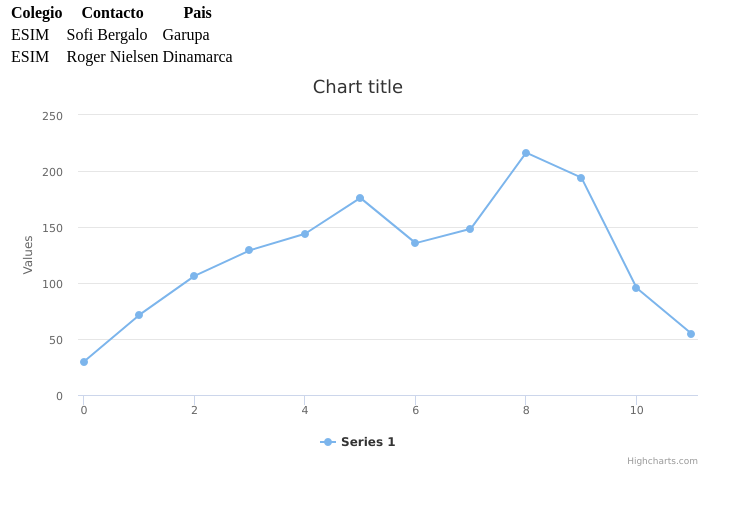
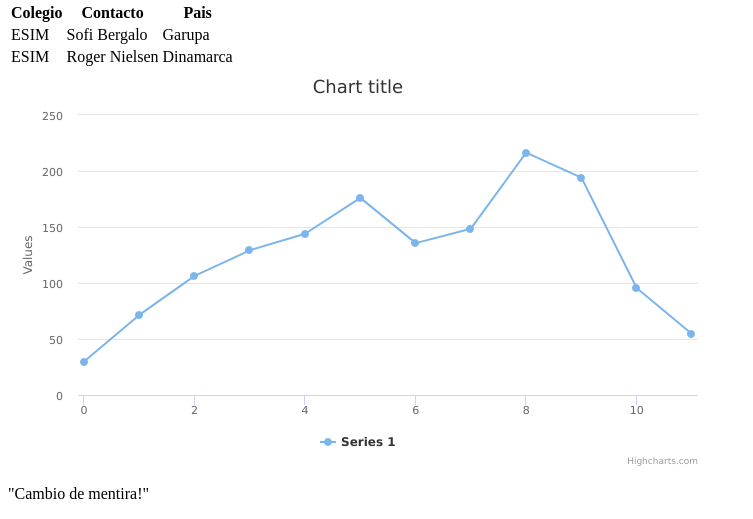
Before and after one commit to GonzaloAvila27/datamining-1, a plain HTML site: page index.html in a window 1280 px wide. Shown: the part 311-830 px from the top of the page, without its empty margins (0-753 px from the left). Before the commit the page ends 800 px from the top, so only its background shows below. Drawn offline with nearby package versions, Linux system fonts and the light colour scheme.

Commit message:
cambio de mentira

```diff
--- a/index.html
+++ b/index.html
@@ -41,6 +41,6 @@ $(document).ready(function(){
     </tr>
 </table>
 <div id="container1" style="width: 700px; height: 400px "></div>
-
+<p>"Cambio de mentira!"</p>
 </body>
 </html>
```
